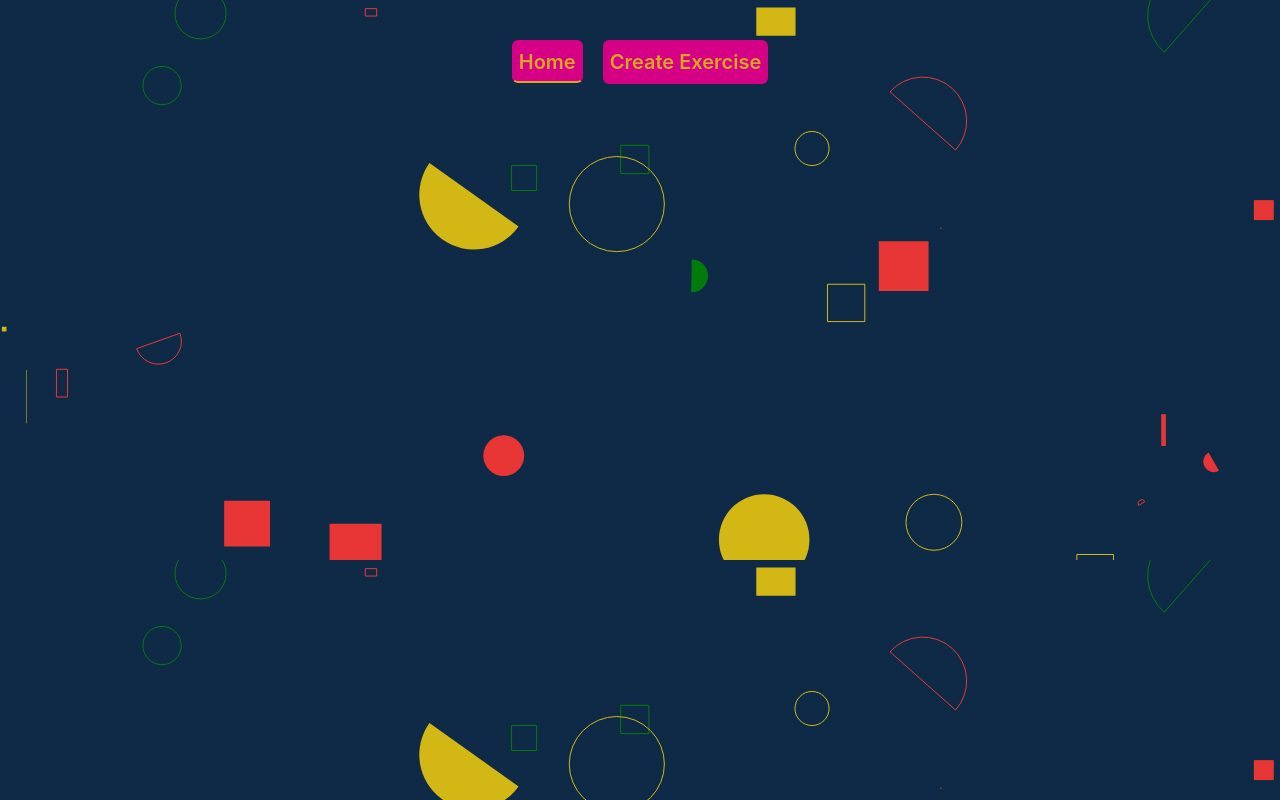
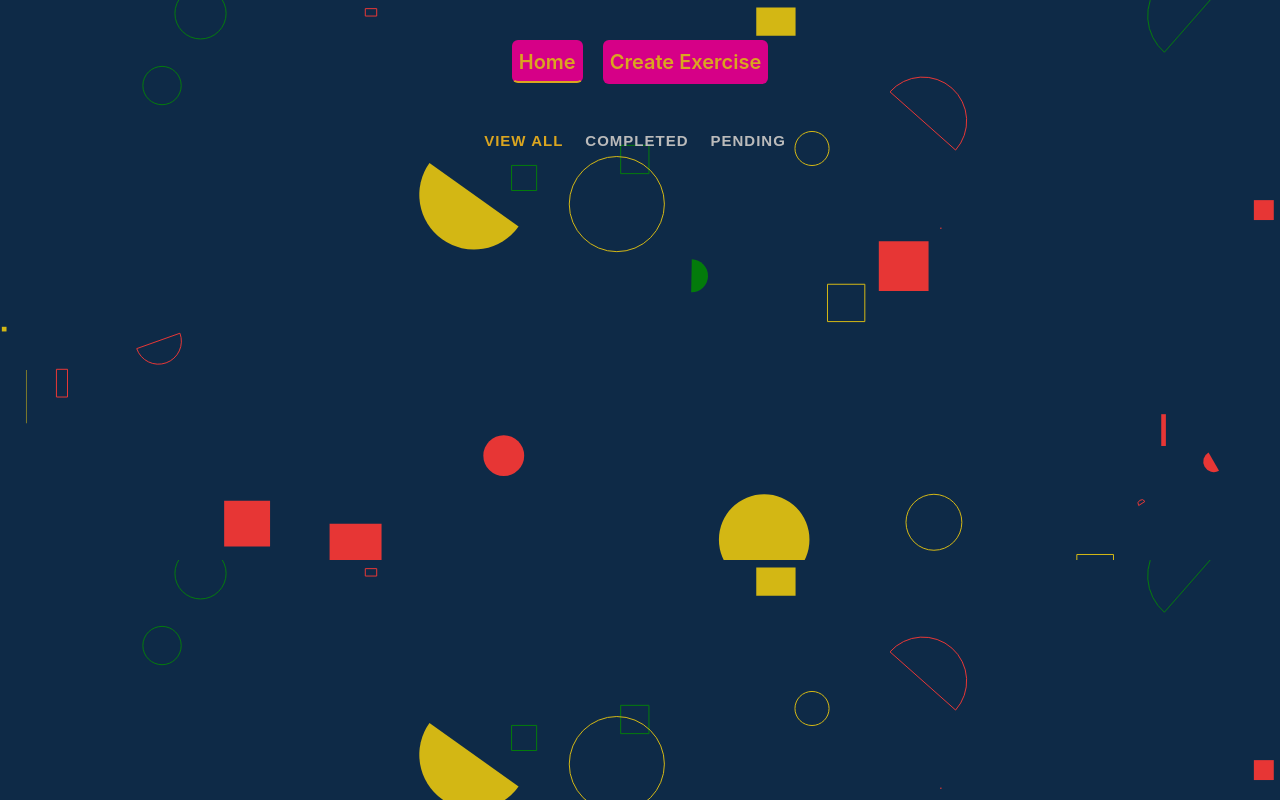
Before and after one commit to devnomi1/Exercise-Tracker-With-React, a React (Create React App) app: page /home in a window 1280 px wide. Built offline with nearby package versions, Linux system fonts and the light colour scheme; no server answers.

Commit message:
create a BaseFilter Components and updated the feature of it

```diff
--- /dev/null
+++ b/src/components/BaseFilter.jsx
@@ -0,0 +1,28 @@
+import React from "react";
+
+function BaseFilter(props) {
+	return (
+		<nav className="filter-nav">
+			<button
+				className={props.currentFilter === "all" ? "active" : ""}
+				onClick={() => props.onUpdate("all")}
+			>
+				View All
+			</button>
+			<button
+				className={props.currentFilter === "completed" ? "active" : ""}
+				onClick={() => props.onUpdate("completed")}
+			>
+				completed
+			</button>
+			<button
+				className={props.currentFilter === "pending" ? "active" : ""}
+				onClick={() => props.onUpdate("pending")}
+			>
+				Pending
+			</button>
+		</nav>
+	);
+}
+
+export default BaseFilter;
--- a/src/pages/HomePage.jsx
+++ b/src/pages/HomePage.jsx
@@ -1,8 +1,14 @@
 import React, { useState, useEffect } from "react";
+import BaseFilter from "../components/BaseFilter";
 import ExercisesList from "../components/ExercisesList";
 
 function HomePage() {
 	const [exercises, setExercises] = useState([]);
+	const [currentFilter, setCurrentFilter] = useState("all");
+
+	function filterHandler(newFilter) {
+		setCurrentFilter(newFilter);
+	}
 
 	useEffect(() => {
 		async function fetchExercises() {
@@ -17,9 +23,28 @@ function HomePage() {
 		}
 		fetchExercises();
 	}, []);
+
+	let jsx = <ExercisesList exercises={exercises} setExercises={setExercises} />;
+	if (currentFilter === "completed") {
+		jsx = (
+			<ExercisesList
+				exercises={exercises.filter((exercise) => exercise.complete)}
+				setExercises={setExercises}
+			/>
+		);
+	} else if (currentFilter === "pending") {
+		jsx = (
+			<ExercisesList
+				exercises={exercises.filter((exercise) => !exercise.complete)}
+				setExercises={setExercises}
+			/>
+		);
+	}
+
 	return (
 		<div>
-			<ExercisesList exercises={exercises} setExercises={setExercises} />
+			<BaseFilter onUpdate={filterHandler} currentFilter={currentFilter} />
+			{jsx}
 		</div>
 	);
 }
--- a/src/store/data.json
+++ b/src/store/data.json
@@ -5,12 +5,6 @@
       "details": "How",
       "complete": true,
       "id": 2494
-    },
-    {
-      "title": "Tricep",
-      "details": "this is arm exercise",
-      "complete": false,
-      "id": 8696
     }
   ]
 }
```
